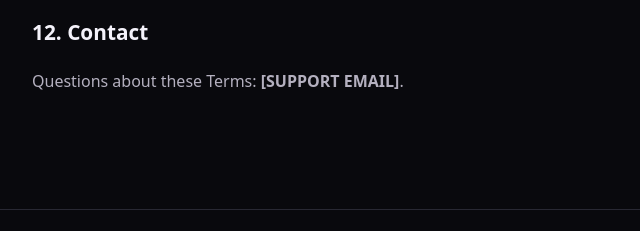
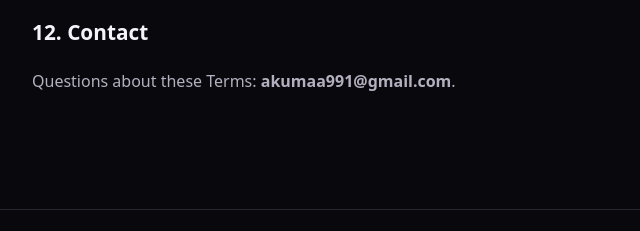
Before and after one commit to ElyTheProtogen/Nyxen-Player, a plain HTML site: page terms.html in a window 1280 px wide. Shown: the part 2203-2434 px from the top of the page, 198-838 px from the left. Drawn offline with Linux system fonts and the light colour scheme.

Commit message:
Update terms.html

```diff
--- a/terms.html
+++ b/terms.html
@@ -40,7 +40,7 @@ h1{font-size:clamp(2.2rem,6vw,3.5rem);line-height:1.1;letter-spacing:-.05em}h2{m
 <h2>11. Governing law</h2>
 <p>These Terms are governed by the laws of [INSERT YOUR APPLICABLE JURISDICTION], without limiting any mandatory consumer rights that apply where you live.</p>
 <h2>12. Contact</h2>
-<p>Questions about these Terms: <strong>[SUPPORT EMAIL]</strong>.</p>
+<p>Questions about these Terms: <strong>akumaa991@gmail.com</strong>.</p>
 </main>
 <footer><div class="wrap">© 2026 Nyxen Player · <a href="./">Home</a> · <a href="privacy.html">Privacy Policy</a></div></footer>
 </body></html>
```
